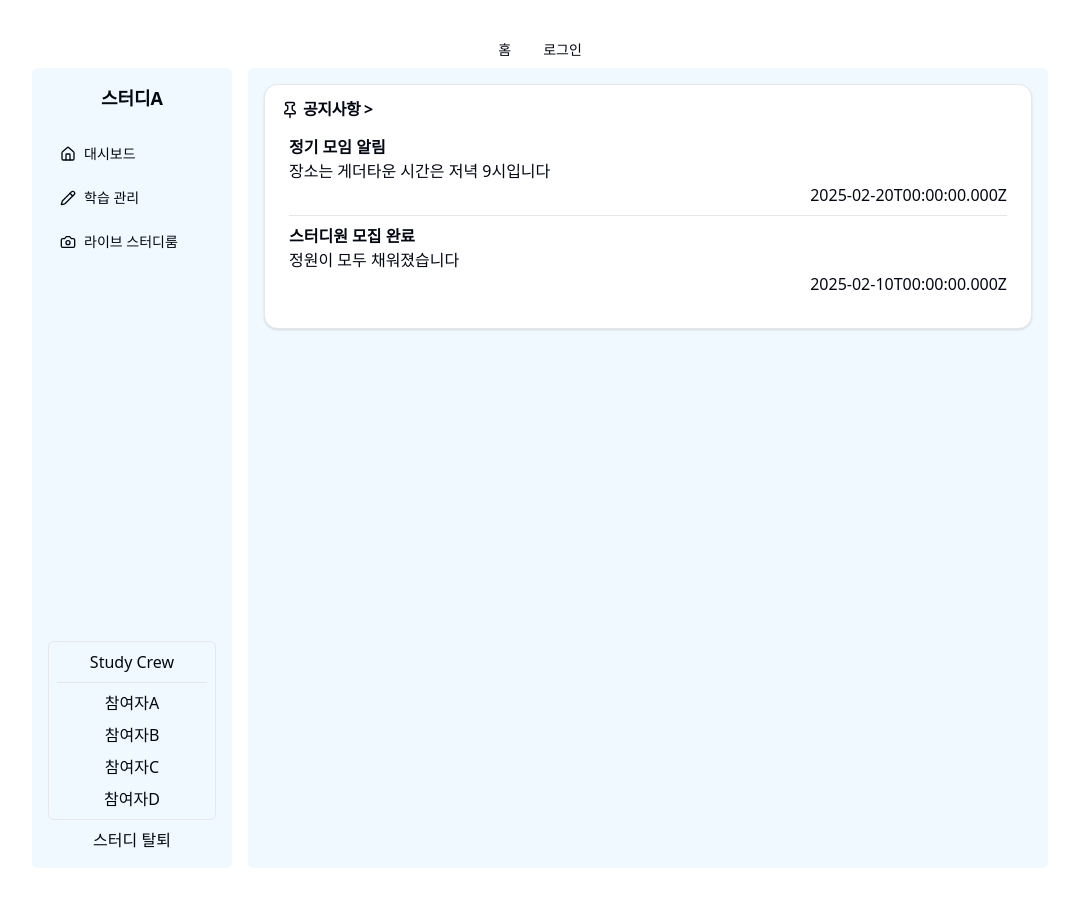
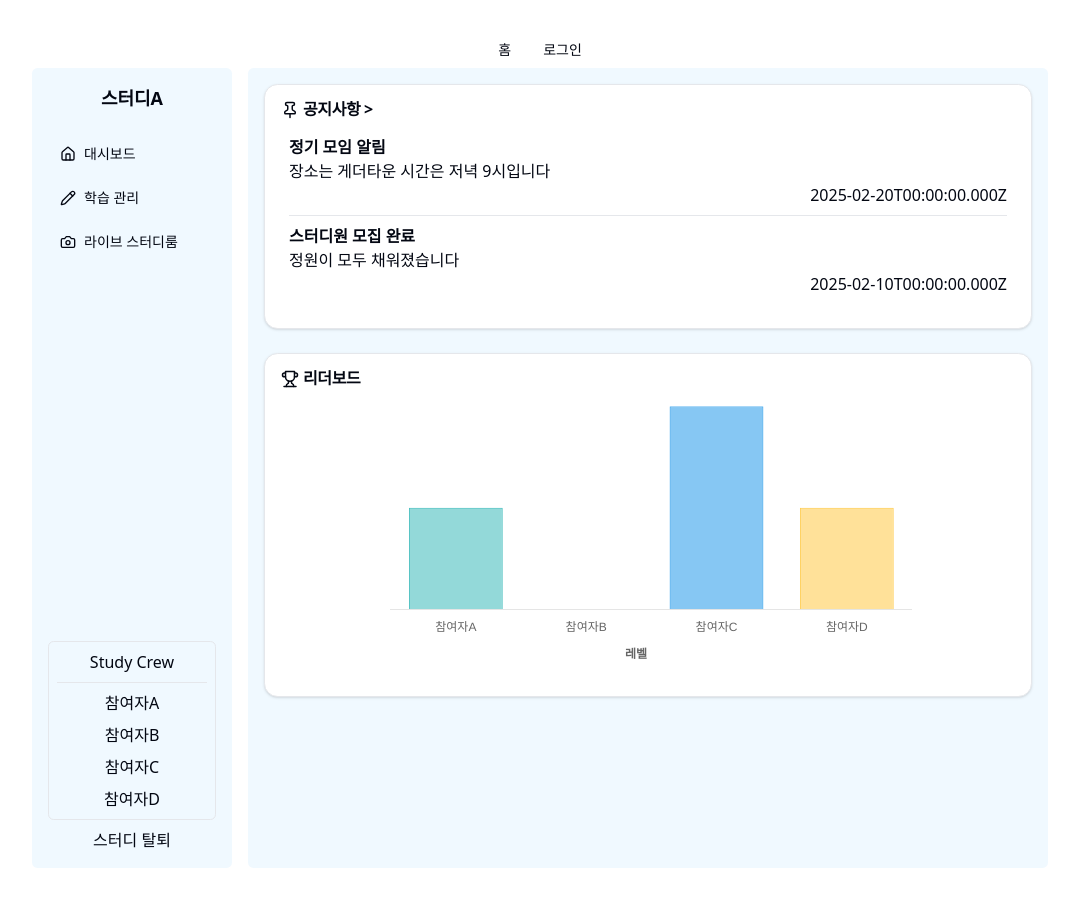
Before and after one commit to Bob-Buddy/bob-buddy-FE, a React (Vite) app: page /study/detail in a window 1280 px wide. Shown: the whole page, without its empty margins (100-1179 px from the left). Built offline with nearby package versions, Linux system fonts and the light colour scheme.

Commit message:
add chart to detail page (#13)
StudyDetailPage에 리더보드 추가
chart.js install, ChartComponent 추가해 사용

```diff
--- a/package.json
+++ b/package.json
@@ -21,6 +21,7 @@
     "@radix-ui/react-select": "^2.1.6",
     "@radix-ui/react-slot": "^1.1.2",
     "@radix-ui/react-switch": "^1.1.3",
+    "chart.js": "^4.4.8",
     "date-fns": "^3.6.0",
     "dayjs": "^1.11.13",
     "embla-carousel-react": "^8.5.2",
--- /dev/null
+++ b/src/components/ChartComponent.tsx
@@ -0,0 +1,117 @@
+import Chart, { ChartConfiguration, ChartType } from 'chart.js/auto';
+import React, { useEffect, useRef } from 'react';
+
+interface ChartProps {
+  type?: ChartType;
+  labels: string[];
+  datasets: number[];
+  title?: string;
+}
+
+const ChartComponent: React.FC<ChartProps> = ({ type = 'bar', labels = [], datasets = [], title = '차트' }) => {
+  const chartRef = useRef<HTMLCanvasElement>(null);
+  const chartInstanceRef = useRef<Chart | null>(null);
+
+  useEffect(() => {
+    // canvas 요소가 존재하는지 확인
+    if (!chartRef.current) return;
+
+    const ctx = chartRef.current.getContext('2d');
+    if (!ctx) return;
+
+    // 기존 차트 인스턴스 제거
+    if (chartInstanceRef.current) {
+      chartInstanceRef.current.destroy();
+    }
+
+    // 차트 구성 옵션
+    const config: ChartConfiguration = {
+      type,
+      data: {
+        labels,
+        datasets: [
+          {
+            label: title,
+            data: datasets,
+            backgroundColor: [
+              'rgba(75, 192, 192, 0.6)',
+              'rgba(255, 99, 132, 0.6)',
+              'rgba(54, 162, 235, 0.6)',
+              'rgba(255, 206, 86, 0.6)',
+              'rgba(153, 102, 255, 0.6)',
+            ],
+            borderColor: [
+              'rgba(75, 192, 192, 1)',
+              'rgba(255, 99, 132, 1)',
+              'rgba(54, 162, 235, 1)',
+              'rgba(255, 206, 86, 1)',
+              'rgba(153, 102, 255, 1)',
+            ],
+            borderWidth: 1,
+          },
+        ],
+      },
+      options: {
+        responsive: true,
+        animation: {
+          duration: 2000,
+          easing: 'easeOutQuart',
+        },
+        scales: {
+          x: {
+            grid: {
+              display: false,
+            },
+          },
+          y: {
+            beginAtZero: true,
+            border: {
+              display: false,
+            },
+            grid: {
+              display: false,
+            },
+            ticks: {
+              color: 'transparent',
+            },
+          },
+        },
+        plugins: {
+          legend: {
+            display: false,
+          },
+          title: {
+            display: true,
+            text: title,
+            position: 'bottom',
+          },
+        },
+        layout: {
+          padding: {
+            left: 0,
+            right: 0,
+          },
+        },
+        backgroundColor: 'transparent',
+      },
+    };
+
+    // 차트 인스턴스 생성
+    chartInstanceRef.current = new Chart(ctx, config);
+
+    // 컴포넌트 언마운트 시 차트 제거
+    return () => {
+      if (chartInstanceRef.current) {
+        chartInstanceRef.current.destroy();
+      }
+    };
+  }, [labels, datasets, type, title]);
+
+  return (
+    <div className="w-full max-w-xl mx-auto pr-6">
+      <canvas ref={chartRef}></canvas>
+    </div>
+  );
+};
+
+export default ChartComponent;
--- a/src/pages/studies/StudyDetailPage.tsx
+++ b/src/pages/studies/StudyDetailPage.tsx
@@ -2,8 +2,9 @@ import { Study } from '@/types/study';
 import { FC, useEffect, useState } from 'react';
 import dayjs, { Dayjs } from 'dayjs';
 import { Button } from '@/components/ui/button';
-import { Camera, Home, Pencil, Pin } from 'lucide-react';
+import { Camera, Home, Pencil, Pin, Trophy } from 'lucide-react';
 import { Card, CardContent, CardTitle } from '@/components/ui/card';
+import ChartComponent from '@/components/ChartComponent';
 
 const studySample: Study = {
   title: '스터디A',
@@ -114,8 +115,8 @@ const StudyDetailPage: FC = () => {
 
   const DashBoard = () => {
     return (
-      <div className="flex flex-col w-200 bg-sky-50 p-4 rounded-sm overflow-auto">
-        <section className="w-full h-full">
+      <div className="flex flex-col w-200 bg-sky-50 p-4 rounded-sm overflow-auto gap-6">
+        <section className="w-full">
           <Card className="p-4">
             <CardTitle className="flex gap-1 font-bold">
               <Pin size={18} />
@@ -132,6 +133,41 @@ const StudyDetailPage: FC = () => {
             </CardContent>
           </Card>
         </section>
+
+        <section>
+          <Card className="p-4">
+            <CardTitle className="flex gap-1 font-bold">
+              <Trophy size={18} />
+              리더보드
+            </CardTitle>
+            <CardContent className="divide-y-1 p-2">
+              <Chart />
+            </CardContent>
+          </Card>
+        </section>
+      </div>
+    );
+  };
+
+  const Chart = () => {
+    const crewData = crewList?.reduce(
+      (acc, item) => {
+        (Object.keys(item) as Array<keyof Crew>).forEach((key) => {
+          if (!acc[key]) {
+            acc[key] = [];
+          }
+
+          acc[key].push(item[key]);
+        });
+
+        return acc;
+      },
+      {} as Record<keyof Crew, (string | number)[]>
+    ) ?? { id: [], name: [], level: [] };
+
+    return (
+      <div>
+        <ChartComponent labels={crewData.name as string[]} datasets={crewData.level as number[]} title="레벨" />
       </div>
     );
   };
```
Also changed, not shown: 1 other file (tests, documents, lock files or other folders).
